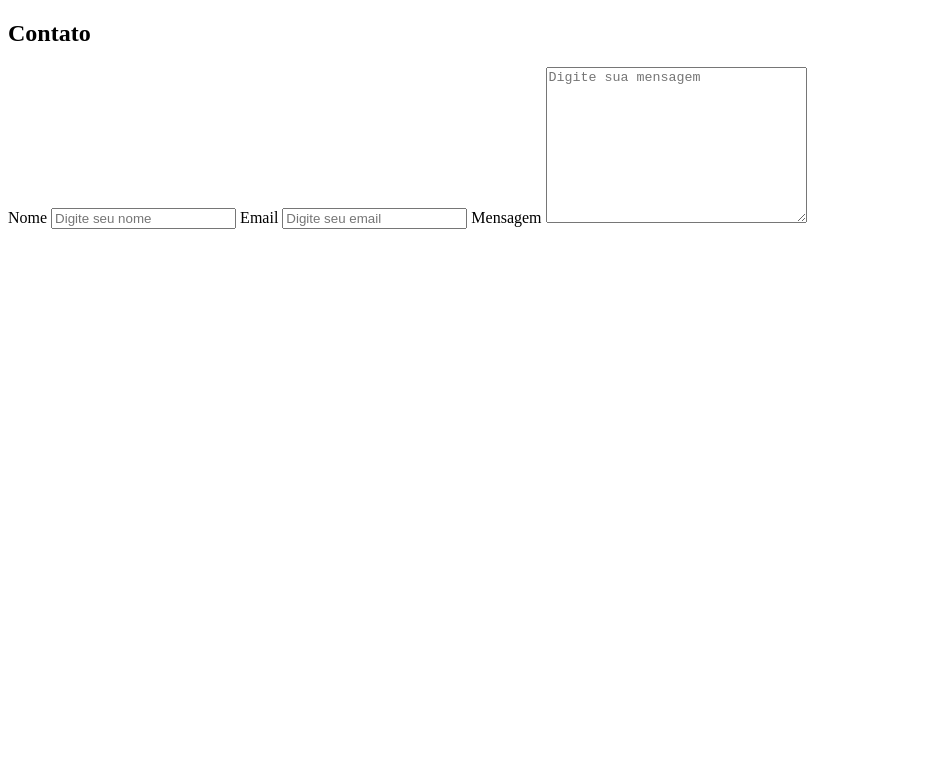
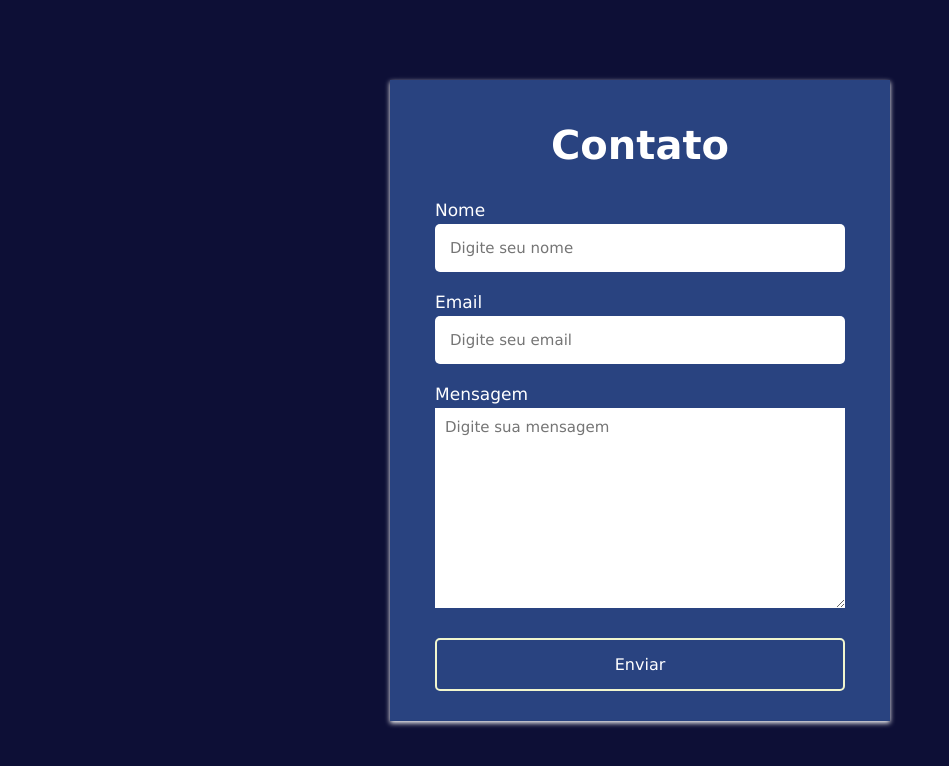
Before and after one commit to xaviermarcio/FormularioContatoAPI, a plain HTML site: page index.html in a window 1280 px wide. Shown: the whole page, without its empty margins (0-949 px from the left). Drawn offline with Linux system fonts and the light colour scheme.

Commit message:
Finalizando css

```diff
--- a/css/styles.css
+++ b/css/styles.css
@@ -0,0 +1,144 @@
+* {
+    box-sizing: border-box;
+    margin: 0;
+    padding: 0;
+    font-family: 'Lucida Sans', 'Lucida Sans Regular', 'Lucida Grande', 'Lucida Sans Unicode', Geneva, Verdana, sans-serif;
+}
+
+:root {
+    --color-white : #fff;
+    --color-yellow:  #f1f6ce;
+    --color-blue:  #0d0f36;
+    --color-blue2:  #294380;
+    --color-green:  #69d2cd;
+    --color-green2:  #b9f1d6;
+}
+
+body{
+    display: flex;
+    align-items: center;
+    justify-content: center;
+    min-height: 100vh;
+    background: var(--color-blue);
+}
+
+section{
+    display: flex;
+    align-items: center;
+    justify-content: center;
+    flex-direction: column;
+    padding: 10px 45px;
+    background: var(--color-blue2);
+    width: 500px;
+    box-shadow: 0 2px 5px var(--color-white, 45, 43, 43, 0.3);
+}
+
+section h2{
+    color: var(--color-white);
+    font-size: 2.5rem;
+    margin: 2rem;
+}
+
+section form{
+    color: var(--color-white);
+    display: flex;
+    flex-direction: column;
+    width: 100%;
+}
+
+form label{
+    font-size: 17px;
+    margin-bottom: 4px;
+}
+
+form input{
+    padding: 15px;
+    outline: none;
+    border: 0;
+    border-radius: 5px;
+    margin-bottom: 20px;
+    font-size: 15px;
+    transition:  all 0.5s;
+}
+
+form input:focus{
+    border-radius: 16px;
+}
+
+form textarea{
+    padding: 10px;
+    outline: none;
+    border: 0;
+    font-size: 15px;
+    margin-bottom: 30px;
+    transition: all 0.5s;
+}
+
+form textarea:focus{
+    border-radius: 16px;
+}
+
+form button{
+    padding: 15px;
+    cursor: pointer;
+    font-size: 16px;
+    background: transparent;
+    border: 2px solid var(--color-yellow);
+    border-radius: 5px;
+    color: var(--color-white);
+    transition: all 1s;
+    margin-bottom: 20px;
+}
+
+form button:hover{
+    background: var(--color-yellow);
+    color: var(--color-blue);
+}
+
+/*Página do Obrigado*/
+
+.main{
+    display: flex;
+    align-items: center;
+    justify-content: center;
+    min-height: 100vh;
+    background: var(--color-blue);
+    flex-direction: column;
+}
+
+.main h1{
+    color: var(--color-yellow);
+    font-size: 50px;
+}
+
+text{
+    font-size: 50px;
+    color: var(--color-white);
+    margin-bottom: 50px;
+}
+
+.paragrafo{
+    color: var(--color-white);
+    font-size: 30px;
+}
+
+.btn{
+    padding: 15px 55px;
+    background: transparent;
+    border: 2px solid var(--color-yellow);
+    text-decoration: none;
+    color: var(--color-white);
+    font-size: 18px;
+    border-radius: 5px;
+    transition:  all 0.5s;
+}
+
+.btn:hover{
+    letter-spacing: 4px;
+    border-radius: 7px;
+    font: bolder;
+    font-size: 18px;
+    border: 1px solid var(--color-white);
+    background: var(--color-yellow);
+    color: var(--color-blue);
+}
--- a/index.html
+++ b/index.html
@@ -1,54 +1,27 @@
 <!DOCTYPE html>
 <html lang="pt-br">
 <head>
-    <meta charset="UTF-8" />
-    <meta name="viewport" content="width=device-width, initial-scale=1.0" />
-    <meta name="description" content="Formulário contato" />
-    <meta name="keywords" content="Formulário, API, Contato" />
+    <meta charset="UTF-8">
+    <meta name="viewport" content="width=device-width, initial-scale=1.0">
+    <meta name="description" content="Formulário contato">
+    <meta name="keywords" content="Formulário, API, Contato">
     <title>Contato</title>
+    <link rel="stylesheet" href="css/styles.css">
 </head>
 <body>
     <section>
         <h2>Contato</h2>
-      <form action="">
+        <form action="https://api.staticforms.xyz/submit" method="post">
             <label for="nome">Nome</label>
-        <input
-          type="text"
-          name="nome"
-          id="nome"
-          placeholder="Digite seu nome"
-          autocomplete="off"
-          required
-        />
+            <input type="text" name="nome" id="nome" placeholder="Digite seu nome" autocomplete="off" required>
             <label for="email">Email</label>
-        <input
-          type="text"
-          name="email"
-          id="email"
-          placeholder="Digite seu email"
-          autocomplete="off"
-          required
-        />
+            <input type="text" name="email" id="email" placeholder="Digite seu email" autocomplete="off" required>
             <label for="mensagem">Mensagem</label>
-        <textarea
-          name="mensagem"
-          id="mensagem"
-          cols="30"
-          rows="10"
-          placeholder="Digite sua mensagem"
-          required
-        ></textarea>
+            <textarea name="mensagem" id="mensagem" cols="30" rows="10" placeholder="Digite sua mensagem" required></textarea>
+            <button type="submit">Enviar</button>
 
-        <input
-          type="hidden"
-          name="accessKey"
-          value="50b118e3-9339-4c55-8891-70d072a3fa69"
-        />
-        <input
-          type="hidden"
-          name="redirectTo"
-          value="http://127.0.0.1:5501/obrigado.html"
-        />
+            <input type="hidden" name="accessKey" value="50b118e3-9339-4c55-8891-70d072a3fa69">
+            <input type="hidden" name="redirectTo" value="http://127.0.0.1:5501/FormularioContatoAPI/obrigado.html">
         </form>
     </section>
 </body>
```
Also changed, not shown: obrigado.html (+2 -2 lines). Lines whose indentation alone changed are shown as unchanged.
